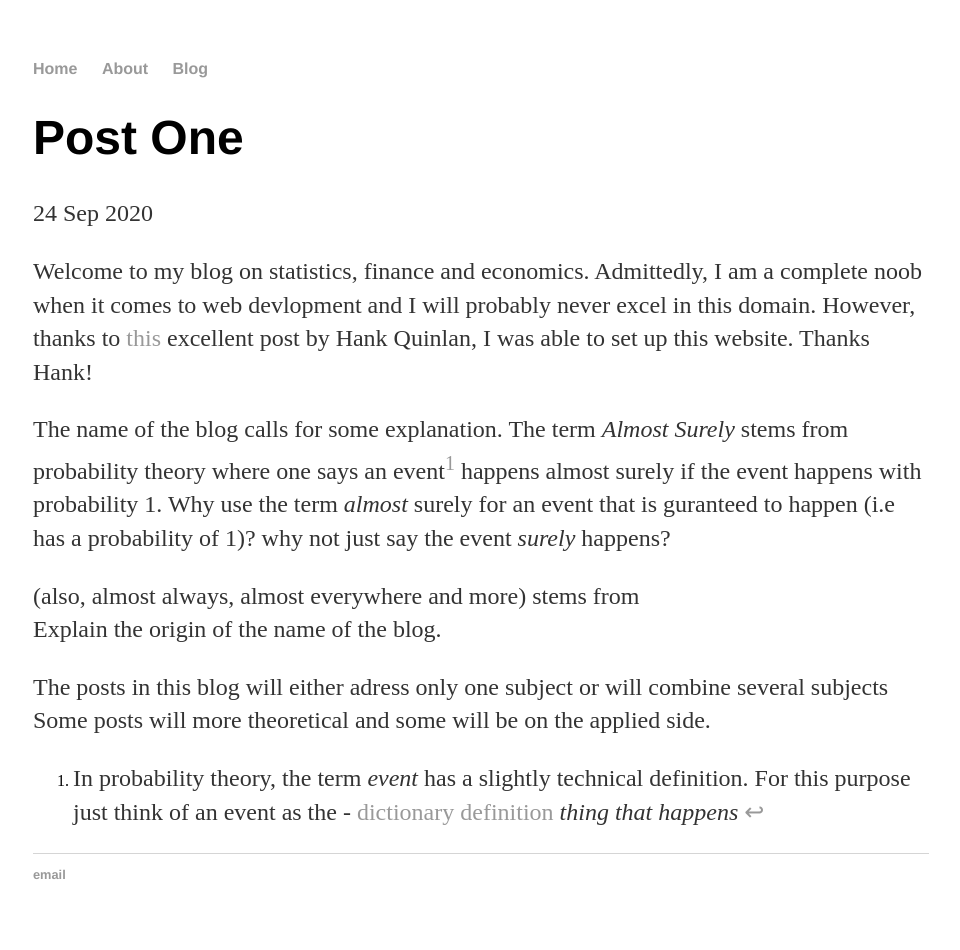
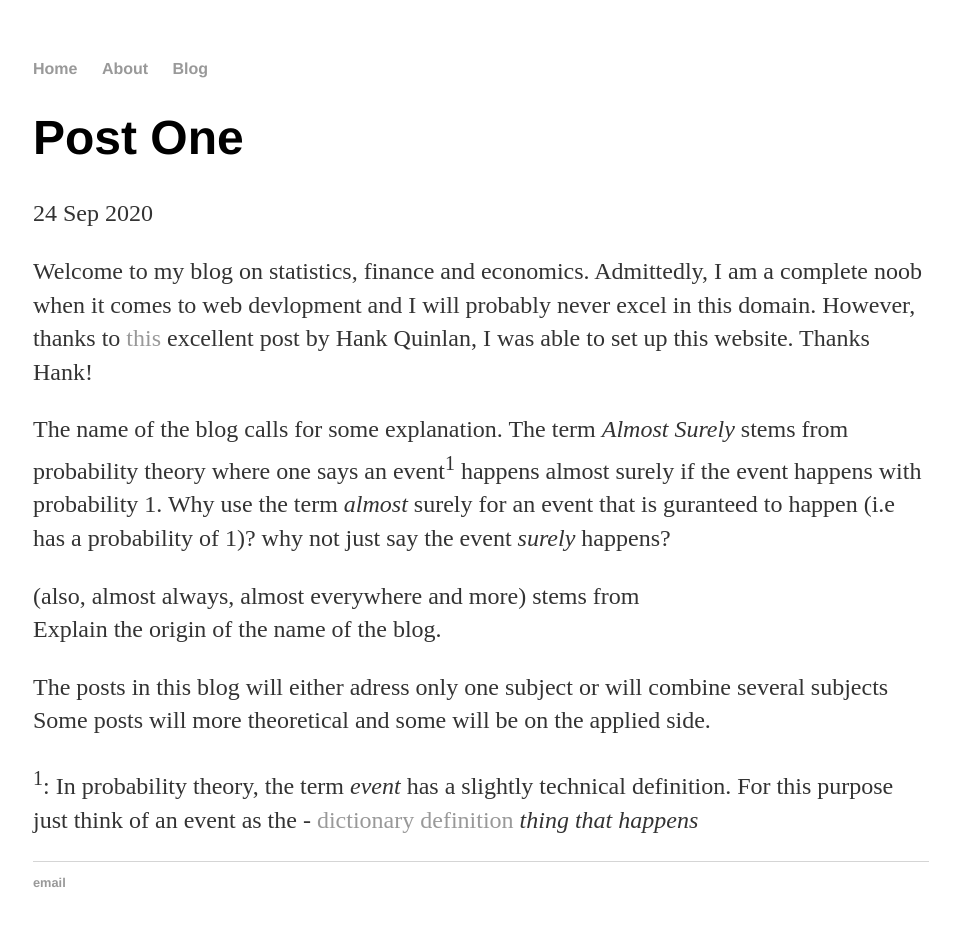
Before and after one commit to nirryde/nirryde.github.io, a Jekyll site: the page built from _posts/2020-09-24-post one.md, in a window 1280 px wide. Shown: the whole page, without its empty margins (159-1119 px from the left). Built offline with Jekyll 4.4.1, drawn with Linux system fonts in a browser that asks for light colours.

Commit message:
Update 2020-09-24-post one.md

```diff
--- a/_posts/2020-09-24-post one.md
+++ b/_posts/2020-09-24-post one.md
@@ -7,7 +7,7 @@
 Welcome to my blog on statistics, finance and economics.
 Admittedly, I am a complete noob when it comes to web devlopment and I will probably never excel in this domain. However, thanks to <a href="http://jmcglone.com/guides/github-pages/#css">this</a> excellent post by Hank Quinlan, I was able to set up this website. Thanks Hank! <br />
 
-The name of the blog calls for some explanation. The term *Almost Surely* stems from probability theory where one says an event[^1] happens almost surely if the event happens with probability 1. Why use the term *almost* surely for an event that is guranteed to happen (i.e has a probability of 1)? why not just say the event *surely* happens?
+The name of the blog calls for some explanation. The term *Almost Surely* stems from probability theory where one says an event<sup>1</sup> happens almost surely if the event happens with probability 1. Why use the term *almost* surely for an event that is guranteed to happen (i.e has a probability of 1)? why not just say the event *surely* happens?
 
 (also, almost always, almost everywhere and more) stems from
 Explain the origin of the name of the blog.
@@ -15,4 +15,4 @@
 The posts in this blog will either adress only one subject or will combine several subjects
 Some posts will more theoretical and some will be on the applied side.
 
-[^1]: In probability theory, the term *event* has a slightly technical definition. For this purpose just think of an event as the - <a href="https://dictionary.cambridge.org/dictionary/english/event"> dictionary definition</a> *thing that happens*
+<sup>1</sup>: In probability theory, the term *event* has a slightly technical definition. For this purpose just think of an event as the - <a href="https://dictionary.cambridge.org/dictionary/english/event"> dictionary definition</a> *thing that happens*
```
